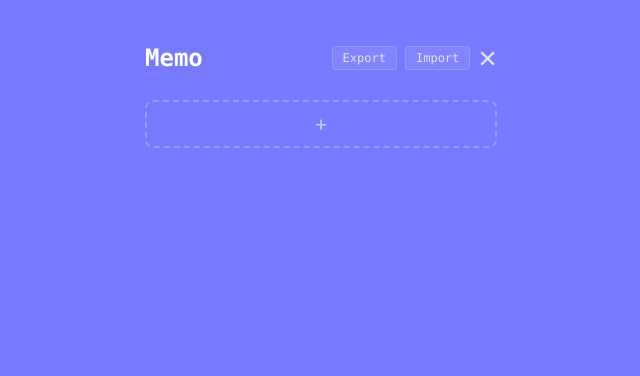
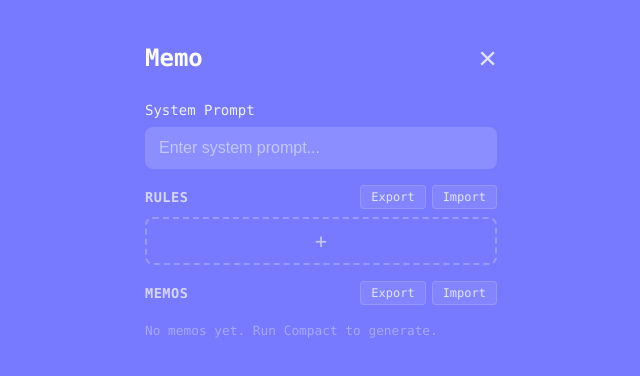
Before and after one commit to N0n4we/AIChatTauri, a Vue app: page / in a window 1280 px wide. Both pictures are taken after a click on the button "Memo". Shown: the top 376 px of the page, without its empty margins (319-959 px from the left). Built offline with nearby package versions, Linux system fonts and the light colour scheme.

Commit message:
combine system prompt with memo rules & add memo preview

```diff
--- a/src/App.css
+++ b/src/App.css
@@ -646,6 +646,26 @@
   display: none;
 }
 
+.memo-section-header {
+  display: flex;
+  justify-content: space-between;
+  align-items: center;
+  margin: 16px 0 8px;
+}
+
+.memo-section-title {
+  font-size: 0.85rem;
+  font-weight: 600;
+  color: rgba(255, 255, 255, 0.7);
+  text-transform: uppercase;
+  letter-spacing: 0.5px;
+}
+
+.memo-section-actions {
+  display: flex;
+  gap: 6px;
+}
+
 .memo-list {
   display: flex;
   flex-direction: column;
@@ -770,3 +790,29 @@
   color: white;
   background: rgba(255, 255, 255, 0.05);
 }
+
+.memo-content-item {
+  background: rgba(255, 255, 255, 0.06);
+  border-radius: 8px;
+  padding: 10px 14px;
+}
+
+.memo-content-title {
+  font-size: 0.8rem;
+  font-weight: 600;
+  color: rgba(255, 255, 255, 0.7);
+  margin-bottom: 4px;
+}
+
+.memo-content-text {
+  font-size: 0.825rem;
+  color: rgba(255, 255, 255, 0.55);
+  white-space: pre-wrap;
+  line-height: 1.4;
+}
+
+.memo-empty-hint {
+  font-size: 0.8rem;
+  color: rgba(255, 255, 255, 0.35);
+  padding: 8px 0;
+}
--- a/src/App.vue
+++ b/src/App.vue
@@ -7,14 +7,14 @@ const {
   messagesEndRef, messagesContainerRef, inputRef,
   settingsBtnRef, settingsPanelRef, settingsTitleRef,
   settingsBtnRect, settingsTitleRect,
-  memoState, memoContentVisible, memoRules, compacting, compactProgress, compactTotal, clearing, clearingHeight,
+  memoState, memoContentVisible, memoRules, memos, compacting, compactProgress, compactTotal, clearing, clearingHeight,
   memoBtnRef, memoPanelRef, memoTitleRef,
   memoBtnRect, memoTitleRect,
   openSettings, closeSettings,
   openMemo, closeMemo, addMemoRule, toggleMemoRule, removeMemoRule,
   clearMessages, updateMessage,
   sendMessage, regenerate, memoryCompact,
-  exportMemos, importMemos,
+  exportMemos, importMemos, exportRules, importRules,
 } = useApp();
 </script>
 
@@ -152,14 +152,6 @@ const {
             placeholder="(same as Model ID)"
           />
         </div>
-        <div class="form-group">
-          <label>System Prompt</label>
-          <input
-            type="text"
-            v-model="systemPrompt"
-            placeholder="Enter system prompt..."
-          />
-        </div>
       </div>
     </div>
 
@@ -196,10 +188,19 @@ const {
       <div class="settings-content" :class="{ 'content-visible': memoContentVisible }">
         <div class="settings-header">
           <h2 ref="memoTitleRef" :class="{ 'title-hidden': memoState === 'expanding' || memoState === 'collapsing' }">Memo</h2>
-          <div class="header-actions">
-            <button class="header-action-btn" @click="exportMemos" title="Export">Export</button>
-            <button class="header-action-btn" @click="importMemos" title="Import">Import</button>
-            <button class="close-btn" @click="closeMemo">&times;</button>
+          <button class="close-btn" @click="closeMemo">&times;</button>
+        </div>
+
+        <div class="form-group">
+          <label>System Prompt</label>
+          <input type="text" v-model="systemPrompt" placeholder="Enter system prompt..." />
+        </div>
+
+        <div class="memo-section-header">
+          <span class="memo-section-title">Rules</span>
+          <div class="memo-section-actions">
+            <button class="header-action-btn" @click="exportRules">Export</button>
+            <button class="header-action-btn" @click="importRules">Import</button>
           </div>
         </div>
         <div class="memo-list">
@@ -226,6 +227,21 @@ const {
           </div>
           <button class="memo-add-btn" @click="addMemoRule">+</button>
         </div>
+
+        <div class="memo-section-header">
+          <span class="memo-section-title">Memos</span>
+          <div class="memo-section-actions">
+            <button class="header-action-btn" @click="exportMemos">Export</button>
+            <button class="header-action-btn" @click="importMemos">Import</button>
+          </div>
+        </div>
+        <div class="memo-list" v-if="memos.length > 0">
+          <div v-for="memo in memos" :key="memo.title" class="memo-content-item">
+            <div class="memo-content-title">{{ memo.title }}</div>
+            <div class="memo-content-text">{{ memo.content || '(empty)' }}</div>
+          </div>
+        </div>
+        <div v-else class="memo-empty-hint">No memos yet. Run Compact to generate.</div>
       </div>
     </div>
 
--- a/src/useApp.ts
+++ b/src/useApp.ts
@@ -631,6 +631,46 @@ Output ONLY the updated memo content as plain text (no JSON, no wrapping). If th
     }
   }
 
+  function exportRules() {
+    const data = {
+      systemPrompt: systemPrompt.value,
+      rules: memoRules.value.map(r => ({ title: r.title, updateRule: r.updateRule })),
+    };
+    const json = JSON.stringify(data, null, 2);
+    const blob = new Blob([json], { type: "application/json" });
+    const url = URL.createObjectURL(blob);
+    const a = document.createElement("a");
+    a.href = url;
+    a.download = "memo-rules.json";
+    a.click();
+    URL.revokeObjectURL(url);
+  }
+
+  function importRules() {
+    const fileInput = document.createElement("input");
+    fileInput.type = "file";
+    fileInput.accept = ".json";
+    fileInput.onchange = async () => {
+      const file = fileInput.files?.[0];
+      if (!file) return;
+      try {
+        const text = await file.text();
+        const data = JSON.parse(text);
+        if (data.systemPrompt !== undefined) {
+          systemPrompt.value = data.systemPrompt;
+        }
+        if (Array.isArray(data.rules)) {
+          memoRules.value = data.rules.map((r: { title: string; updateRule: string }) => ({
+            title: r.title, updateRule: r.updateRule, expanded: false,
+          }));
+        }
+      } catch (e) {
+        console.error("Failed to import rules:", e);
+      }
+    };
+    fileInput.click();
+  }
+
   function exportMemos() {
     const json = JSON.stringify(memos.value, null, 2);
     const blob = new Blob([json], { type: "application/json" });
@@ -675,6 +715,6 @@ Output ONLY the updated memo content as plain text (no JSON, no wrapping). If th
     openMemo, closeMemo, addMemoRule, toggleMemoRule, removeMemoRule,
     clearMessages, updateMessage,
     sendMessage, regenerate, memoryCompact,
-    exportMemos, importMemos,
+    exportMemos, importMemos, exportRules, importRules,
   };
 }
```
